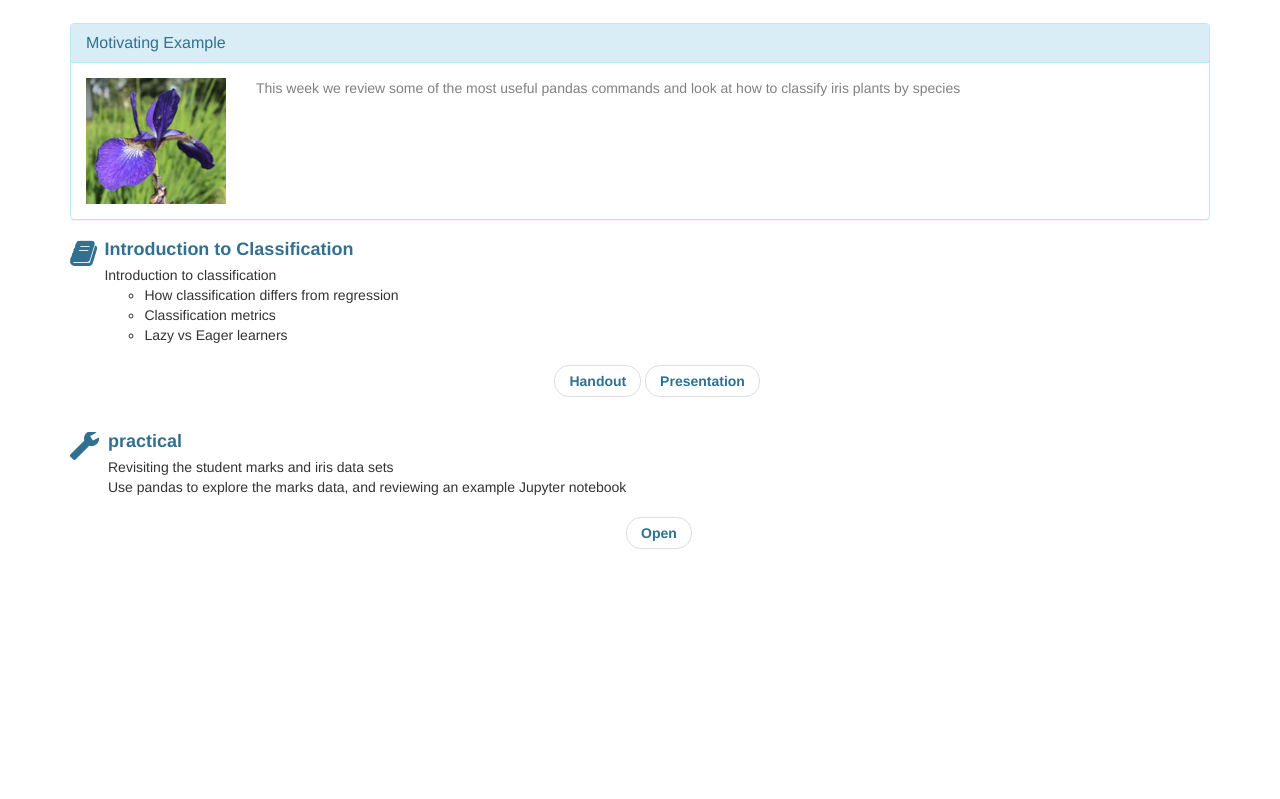
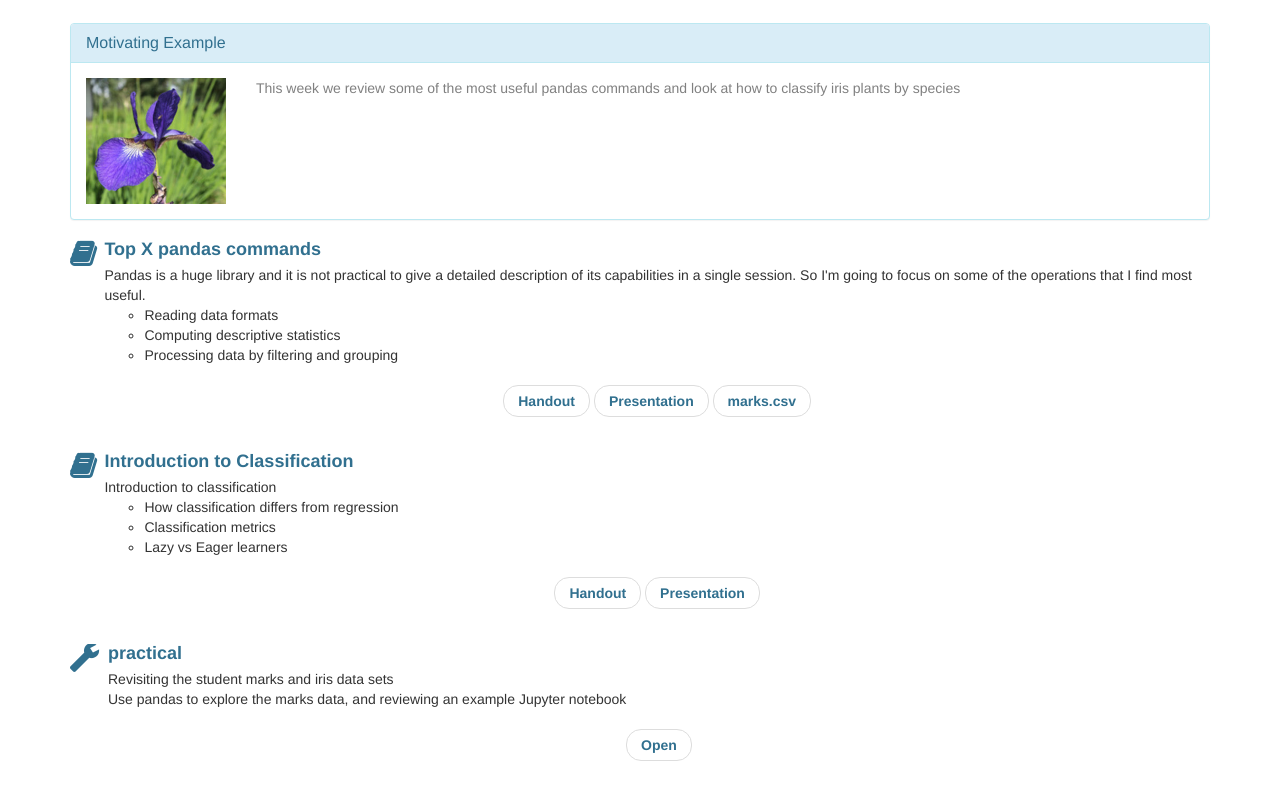
Before and after one commit to DataMining-2022S1/live, a plain HTML site: page topics/02-Motivating_Example/index.html in a window 1280 px wide. Shown: the part 47-846 px from the top of the page. Drawn offline with nearby package versions, Linux system fonts and the light colour scheme.

Commit message:
Top X Pandas commands - slides added

```diff
--- a/topics/02-Motivating_Example/index.html
+++ b/topics/02-Motivating_Example/index.html
@@ -94,6 +94,10 @@
 										<li class="dropdown-header">Resources</li>
 
 										<li >
+											<a href="#01-Top_X_pandas_commands">Top X pandas commands</a>
+										</li>
+
+										<li >
 											<a href="#02-Introduction_to_Classification">Introduction to Classification</a>
 										</li>
 
@@ -161,6 +165,36 @@
 
 
 <li class="media">
+	<a class="kmaa" id="01-Top_X_pandas_commands"></a>
+	<span class=" fa  fa-book pull-left kmheading" style="font-size:200%"></span>
+	<div class="media-body">
+		<h4 class="media-heading kmheading">Top X pandas commands</h4>
+		<span>Pandas is a huge library and it is not practical to give a detailed description of its capabilities in a single session. So I'm going to focus on some of the operations that I find most useful.</span>
+		<div></div>
+		<ul>
+
+			<li>Reading data formats</li>
+
+			<li>Computing descriptive statistics</li>
+
+			<li>Processing data by filtering and grouping</li>
+
+		</ul>
+		<ul class="pager">
+
+		  	<li><a class="kmpill" href="01-Top_X_pandas_commands/02-01-Top_X_pandas_commands-Slides-Handout.pdf" >Handout</a></li>
+
+		  	<li><a class="kmpill" href="01-Top_X_pandas_commands/02-01-Top_X_pandas_commands-Slides-Presentation.pdf" >Presentation</a></li>
+
+		  	<li><a class="kmpill" href="01-Top_X_pandas_commands/./files/marks.csv" >marks.csv</a></li>
+
+		</ul>
+	</div>
+</li>
+
+
+
+<li class="media">
 	<a class="kmaa" id="02-Introduction_to_Classification"></a>
 	<span class=" fa  fa-book pull-left kmheading" style="font-size:200%"></span>
 	<div class="media-body">
```
Also changed, not shown: 2 other files.
